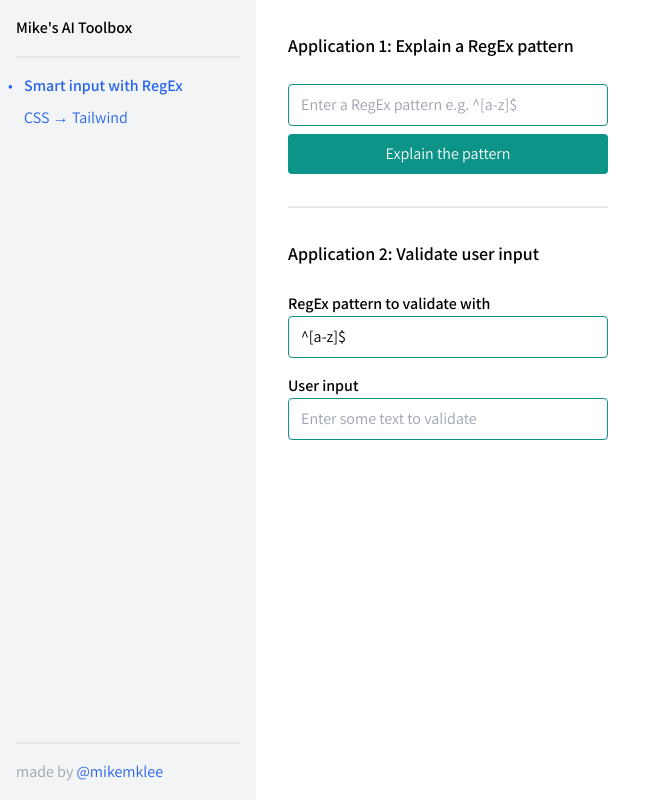
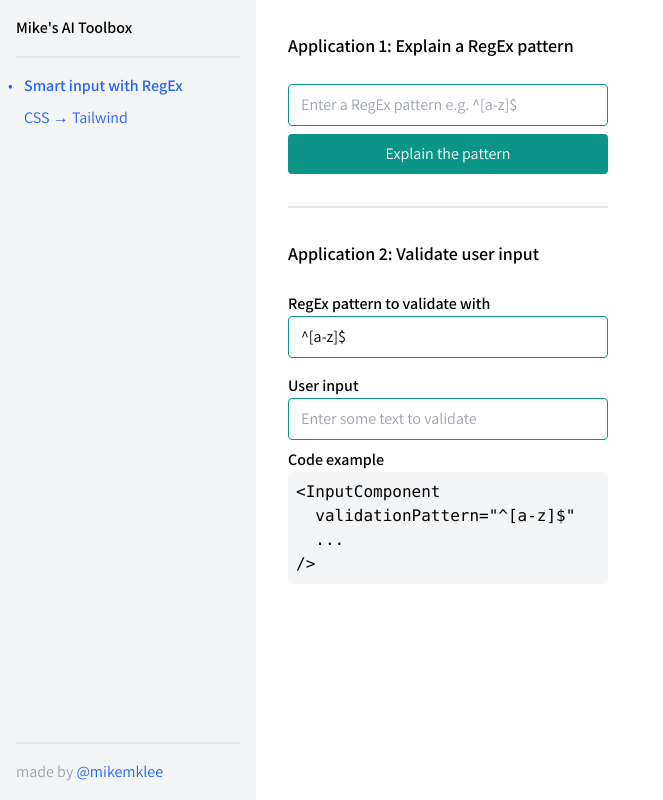
Before and after one commit to mikemklee/ai-toolbox, a Next.js app: page /smart-regex-input in a window 1280 px wide. Shown: the whole page, without its empty margins (0-663 px from the left). Built offline with nearby package versions, Linux system fonts and the light colour scheme.

Commit message:
Show a code example of how to use the component

```diff
--- a/src/pages/smart-regex-input/index.tsx
+++ b/src/pages/smart-regex-input/index.tsx
@@ -132,6 +132,7 @@ export default function Page() {
                 placeholder="Enter a RegEx pattern e.g. ^[a-z]$"
                 onChange={(e) => setValidationPattern(e.target.value)}
               />
+
               <span className="font-semibold mt-2">User input</span>
               <InputText
                 value={userInput}
@@ -142,10 +143,23 @@ export default function Page() {
             </div>
 
             {validationResult && (
-              <div className="w-full text-red-500 mt-4">{validationResult}</div>
+              <div className="w-full text-red-500 my-4">{validationResult}</div>
             )}
 
             {isValidating && <div className="mt-4">Validating...</div>}
+
+            <span className="font-semibold mt-2">Code example</span>
+            <div className="p-2 bg-gray-100 rounded">
+              <pre>
+                <code>
+                  {`<InputComponent
+  validationPattern="^[a-z]$"
+  ...
+/>
+`}
+                </code>
+              </pre>
+            </div>
           </section>
         </main>
       </div>
```
